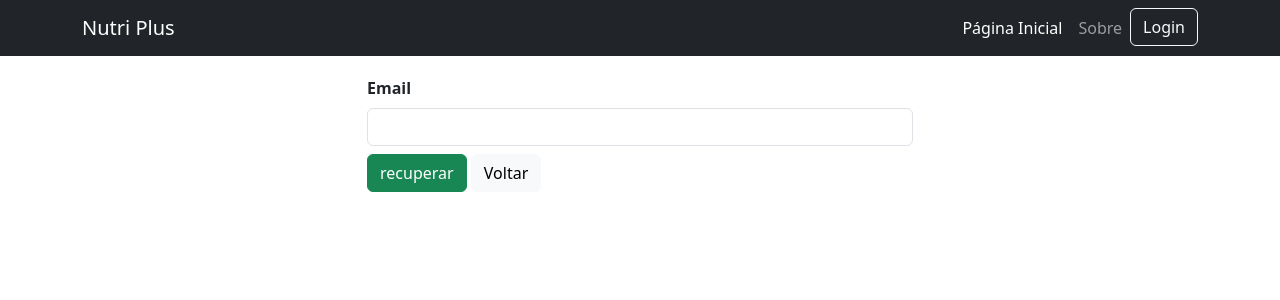
After one commit to Lukas-Christopher13/GP-Nutri_Plus, a Flask app: page /reset_password in a window 1280 px wide. The commit adds this page. Shown: the top 300 px of the page. Run offline with Flask 3, Linux system fonts and the light colour scheme; some libraries are stand-ins or nearby versions.

Commit message:
tela de recuperar senha criada

```diff
--- a/app/controllers/auth/__init__.py
+++ b/app/controllers/auth/__init__.py
@@ -2,4 +2,4 @@ from flask import Blueprint
 
 auth = Blueprint("auth", __name__)
 
-from . import register, login, logout
+from . import register, login, logout, forgot_password
--- /dev/null
+++ b/app/controllers/auth/forgot_password.py
@@ -0,0 +1,11 @@
+from . import auth
+
+from flask import render_template, request
+
+from ...forms.auth.reset_password_form import ResetPasswordForm
+
+@auth.route("/reset_password", methods=["GET", "POST"])
+def reset_password():
+    form = ResetPasswordForm(request.form)
+
+    return render_template("auth/forgot_password.html", form=form)
--- /dev/null
+++ b/app/forms/auth/reset_password_form.py
@@ -0,0 +1,4 @@
+from wtforms import Form, EmailField, PasswordField, validators
+
+class ResetPasswordForm(Form):
+    email = EmailField("Email")
--- /dev/null
+++ b/app/templates/auth/forgot_password.html
@@ -0,0 +1,25 @@
+{% extends 'base.html' %}
+{% from "utils/_formhelpers.html" import render_field %}
+
+{% block content %}
+
+    {% with login_url="/login" %}
+        {% include "utils/_navbar.html" %}
+    {% endwith %}
+
+
+    <div class="container">
+        <div class="row">
+          <div class="col-6 mx-auto">
+            <form method="post">
+                {{ render_field(form.email) }}
+
+                <button type="submit" class="btn btn-success">recuperar</button>
+                <button type="button" class="btn btn-light">Voltar</button>
+
+            </form>
+          </div>
+        </div>
+    </div>
+
+{% endblock %}
--- a/app/templates/auth/login.html
+++ b/app/templates/auth/login.html
@@ -21,5 +21,7 @@
             <button type="button" class="btn btn-light">Voltar</button>
         </div>
 
+        <a href="/reset_password" >Esqueceu a Senha?</a>
+
     </form>
 {% endblock %}
```
